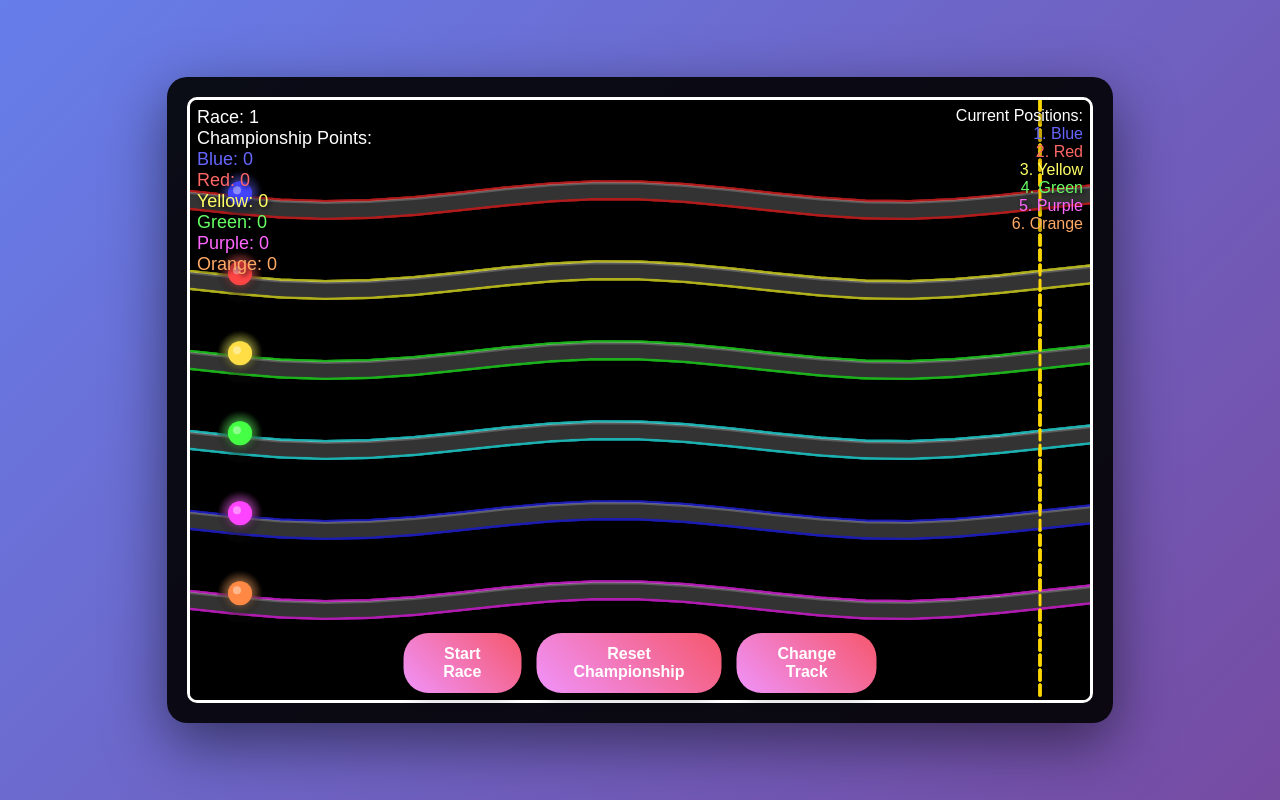
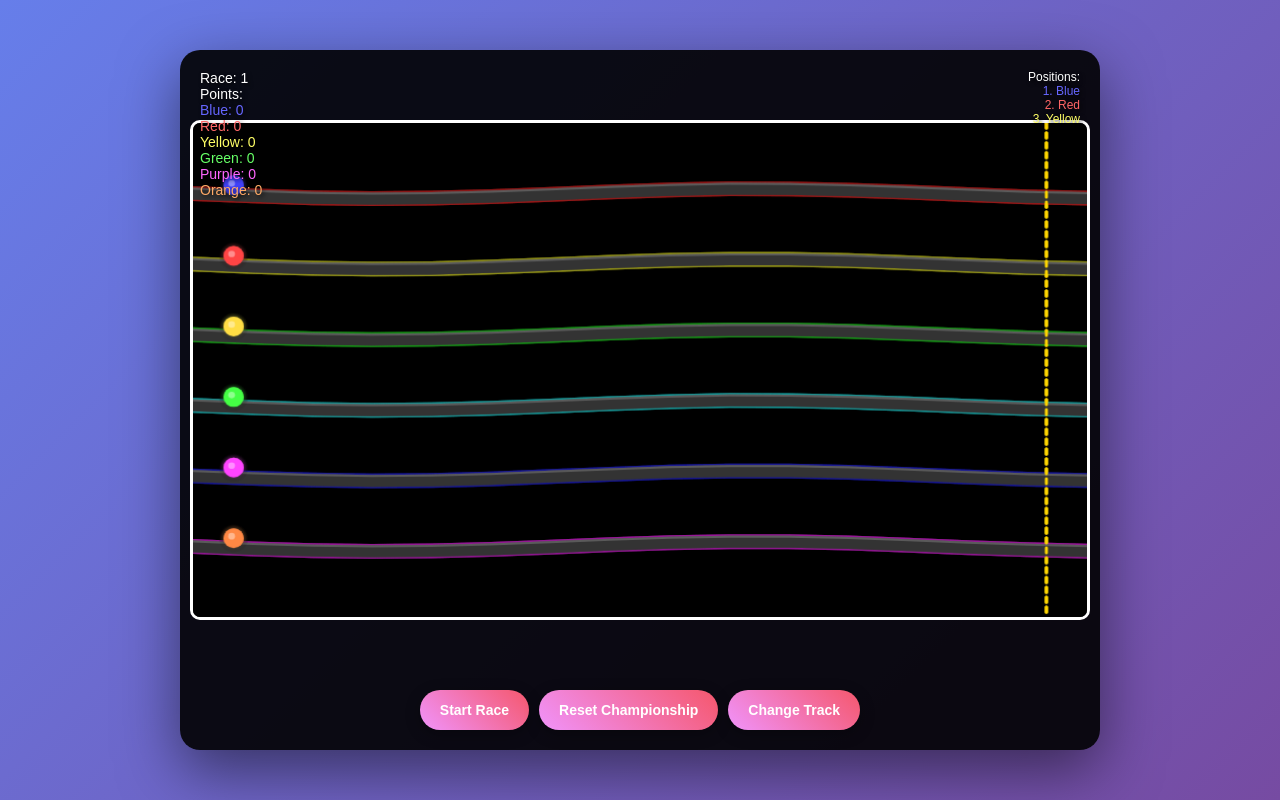
Before and after one commit to dca-doherty/Marble, a plain HTML site: page index.html in a window 1280 px wide. Both pictures are taken after a click on the button "Start Race". Drawn offline with Linux system fonts and the light colour scheme.

Commit message:
Update index.html

```diff
--- a/index.html
+++ b/index.html
@@ -2,13 +2,16 @@
 <html lang="en">
 <head>
     <meta charset="UTF-8">
-    <meta name="viewport" content="width=device-width, initial-scale=1.0">
+    <meta name="viewport" content="width=device-width, initial-scale=1.0, maximum-scale=1.0, user-scalable=no">
     <title>Marble Run Racing Simulator</title>
     <style>
         * {
             margin: 0;
             padding: 0;
             box-sizing: border-box;
+            -webkit-touch-callout: none;
+            -webkit-user-select: none;
+            user-select: none;
         }
 
         body {
@@ -19,70 +22,87 @@
             justify-content: center;
             align-items: center;
             overflow: hidden;
+            touch-action: none;
         }
 
         #gameContainer {
             background: rgba(0, 0, 0, 0.9);
             border-radius: 20px;
-            padding: 20px;
+            padding: 10px;
             box-shadow: 0 20px 60px rgba(0, 0, 0, 0.5);
             position: relative;
+            width: 100%;
+            max-width: 920px;
+            height: 100vh;
+            max-height: 700px;
+            display: flex;
+            flex-direction: column;
+        }
+
+        #canvasWrapper {
+            position: relative;
+            flex: 1;
+            display: flex;
+            justify-content: center;
+            align-items: center;
+            min-height: 400px;
         }
 
         canvas {
             border: 3px solid #fff;
             border-radius: 10px;
             display: block;
+            width: 100%;
+            height: 100%;
+            max-width: 900px;
+            max-height: 500px;
         }
 
         #ui {
             position: absolute;
-            top: 30px;
-            left: 30px;
+            top: 10px;
+            left: 10px;
             color: white;
-            font-size: 18px;
+            font-size: 14px;
             text-shadow: 2px 2px 4px rgba(0, 0, 0, 0.8);
+            z-index: 10;
         }
 
         #controls {
-            position: absolute;
-            bottom: 30px;
-            left: 50%;
-            transform: translateX(-50%);
             display: flex;
-            gap: 15px;
+            gap: 10px;
+            padding: 10px;
+            justify-content: center;
+            flex-wrap: wrap;
         }
 
         button {
             background: linear-gradient(45deg, #f093fb 0%, #f5576c 100%);
             border: none;
             color: white;
-            padding: 12px 25px;
-            font-size: 16px;
+            padding: 12px 20px;
+            font-size: 14px;
             font-weight: bold;
             border-radius: 25px;
             cursor: pointer;
             transition: all 0.3s ease;
             box-shadow: 0 4px 15px rgba(0, 0, 0, 0.3);
-        }
-
-        button:hover {
-            transform: translateY(-2px);
-            box-shadow: 0 6px 20px rgba(0, 0, 0, 0.4);
+            touch-action: manipulation;
         }
 
         button:active {
-            transform: translateY(0);
+            transform: scale(0.95);
         }
 
         #raceInfo {
             position: absolute;
-            top: 30px;
-            right: 30px;
+            top: 10px;
+            right: 10px;
             color: white;
-            font-size: 16px;
+            font-size: 12px;
             text-align: right;
             text-shadow: 2px 2px 4px rgba(0, 0, 0, 0.8);
+            z-index: 10;
         }
 
         .winner-text {
@@ -90,42 +110,64 @@
             top: 50%;
             left: 50%;
             transform: translate(-50%, -50%);
-            font-size: 48px;
+            font-size: 32px;
             font-weight: bold;
             color: #FFD700;
             text-shadow: 3px 3px 6px rgba(0, 0, 0, 0.8);
             animation: pulse 1s ease-in-out infinite;
             display: none;
+            z-index: 20;
+            text-align: center;
+            white-space: nowrap;
         }
 
         @keyframes pulse {
             0%, 100% { transform: translate(-50%, -50%) scale(1); }
             50% { transform: translate(-50%, -50%) scale(1.1); }
         }
+
+        @media (max-width: 600px) {
+            #ui { font-size: 12px; }
+            button { padding: 10px 15px; font-size: 12px; }
+            .winner-text { font-size: 24px; }
+        }
     </style>
 </head>
 <body>
     <div id="gameContainer">
-        <canvas id="gameCanvas" width="900" height="600"></canvas>
+        <div id="canvasWrapper">
+            <canvas id="gameCanvas"></canvas>
             <div id="ui">
                 <div>Race: <span id="raceNumber">1</span></div>
-            <div>Championship Points:</div>
+                <div>Points:</div>
                 <div id="scores"></div>
             </div>
             <div id="raceInfo">
                 <div id="positions"></div>
             </div>
+            <div class="winner-text" id="winnerText"></div>
+        </div>
         <div id="controls">
-            <button onclick="startRace()">Start Race</button>
-            <button onclick="resetGame()">Reset Championship</button>
-            <button onclick="toggleTrackType()">Change Track</button>
+            <button id="startBtn">Start Race</button>
+            <button id="resetBtn">Reset Championship</button>
+            <button id="trackBtn">Change Track</button>
         </div>
-        <div class="winner-text" id="winnerText"></div>
     </div>
 
     <script>
         const canvas = document.getElementById('gameCanvas');
         const ctx = canvas.getContext('2d');
+
+        // Set canvas size
+        function resizeCanvas() {
+            const wrapper = document.getElementById('canvasWrapper');
+            const rect = wrapper.getBoundingClientRect();
+            canvas.width = Math.min(900, rect.width - 20);
+            canvas.height = Math.min(500, rect.height - 20);
+        }
+
+        resizeCanvas();
+        window.addEventListener('resize', resizeCanvas);
 
         // Game state
         let marbles = [];
@@ -134,8 +176,9 @@
         let raceNumber = 1;
         let trackType = 'straight';
         let particles = [];
+        let animationId = null;
 
-        // Marble colors matching the game
+        // Marble colors
         const marbleColors = [
             { name: 'Blue', color: '#4444ff', glow: '#6666ff' },
             { name: 'Red', color: '#ff4444', glow: '#ff6666' },
@@ -151,7 +194,7 @@
                 this.y = y;
                 this.vx = 0;
                 this.vy = 0;
-                this.radius = 12;
+                this.radius = 10;
                 this.lane = lane;
                 this.color = colorData.color;
                 this.glow = colorData.glow;
@@ -166,14 +209,13 @@
                 if (this.finished) return;
 
                 // Physics
-                this.vy += 0.3; // Gravity
-                this.vx *= 0.99; // Friction
-                this.vy *= 0.99;
+                this.vy += 0.25; // Gravity
+                this.vx *= 0.985; // Friction
+                this.vy *= 0.985;
 
                 // Track boundaries and slopes
                 const track = tracks[this.lane];
                 if (track) {
-                    // Follow track path with some randomness
                     const trackY = track.getY(this.x);
                     if (this.y < trackY - this.radius) {
                         this.y += this.vy;
@@ -182,38 +224,38 @@
                         // On track
                         this.y = trackY - this.radius;
                         const slope = track.getSlope(this.x);
-                        this.vx += slope * 0.5 + (Math.random() - 0.5) * 0.2;
+                        this.vx += slope * 0.4 + (Math.random() - 0.5) * 0.15;
                         this.vy = Math.min(this.vy, 2);
                     }
 
-                    // Add some bumps and variations
-                    if (Math.random() < 0.02) {
-                        this.vy -= Math.random() * 2;
-                        this.vx += (Math.random() - 0.5) * 2;
+                    // Add variations
+                    if (Math.random() < 0.015) {
+                        this.vy -= Math.random() * 1.5;
+                        this.vx += (Math.random() - 0.5) * 1.5;
                     }
                 }
 
                 // Update trail
                 this.trail.push({ x: this.x, y: this.y });
-                if (this.trail.length > 15) {
+                if (this.trail.length > 10) {
                     this.trail.shift();
                 }
 
                 // Check finish
-                if (this.x > canvas.width - 50) {
+                if (this.x > canvas.width - 40) {
                     this.finished = true;
-                    this.x = canvas.width - 50;
+                    this.x = canvas.width - 40;
                     this.addFinishParticles();
                 }
             }
 
             addFinishParticles() {
-                for (let i = 0; i < 20; i++) {
+                for (let i = 0; i < 15; i++) {
                     particles.push({
                         x: this.x,
                         y: this.y,
-                        vx: (Math.random() - 0.5) * 8,
-                        vy: (Math.random() - 0.5) * 8,
+                        vx: (Math.random() - 0.5) * 6,
+                        vy: (Math.random() - 0.5) * 6,
                         color: this.glow,
                         life: 1
                     });
@@ -222,6 +264,7 @@
 
             draw() {
                 // Draw trail
+                if (this.trail.length > 1) {
                     ctx.strokeStyle = this.glow;
                     ctx.lineWidth = 2;
                     ctx.globalAlpha = 0.3;
@@ -232,14 +275,15 @@
                     });
                     ctx.stroke();
                     ctx.globalAlpha = 1;
+                }
 
                 // Draw glow
-                const gradient = ctx.createRadialGradient(this.x, this.y, 0, this.x, this.y, this.radius * 2);
+                const gradient = ctx.createRadialGradient(this.x, this.y, 0, this.x, this.y, this.radius * 1.5);
                 gradient.addColorStop(0, this.glow);
                 gradient.addColorStop(1, 'transparent');
                 ctx.fillStyle = gradient;
                 ctx.beginPath();
-                ctx.arc(this.x, this.y, this.radius * 2, 0, Math.PI * 2);
+                ctx.arc(this.x, this.y, this.radius * 1.5, 0, Math.PI * 2);
                 ctx.fill();
 
                 // Draw marble
@@ -251,7 +295,7 @@
                 // Highlight
                 ctx.fillStyle = 'rgba(255, 255, 255, 0.4)';
                 ctx.beginPath();
-                ctx.arc(this.x - 3, this.y - 3, this.radius / 3, 0, Math.PI * 2);
+                ctx.arc(this.x - 2, this.y - 2, this.radius / 3, 0, Math.PI * 2);
                 ctx.fill();
             }
         }
@@ -267,17 +311,20 @@
 
             generatePath() {
                 this.points = [];
-                const segments = 20;
+                const segments = 15;
+                const laneHeight = canvas.height / 7;
+                const startY = laneHeight * (this.lane + 1);
+
                 for (let i = 0; i <= segments; i++) {
                     const x = (canvas.width / segments) * i;
                     let y;
 
                     if (this.type === 'straight') {
-                        y = 100 + this.lane * 80 + Math.sin(i * 0.5) * 10;
+                        y = startY + Math.sin(i * 0.5) * 5;
                     } else if (this.type === 'wavy') {
-                        y = 100 + this.lane * 80 + Math.sin(i * 0.3) * 30;
+                        y = startY + Math.sin(i * 0.3) * 20;
                     } else if (this.type === 'bumpy') {
-                        y = 100 + this.lane * 80 + Math.random() * 20;
+                        y = startY + (Math.random() - 0.5) * 15;
                     }
 
                     this.points.push({ x, y });
@@ -297,16 +344,18 @@
             getSlope(x) {
                 for (let i = 0; i < this.points.length - 1; i++) {
                     if (x >= this.points[i].x && x <= this.points[i + 1].x) {
-                        return (this.points[i + 1].y - this.points[i].y) / (this.points[i + 1].x - this.points[i].x);
+                        return (this.points[i + 1].y - this.points[i].y) / (this.points[i + 1].x - this.points[i].x) * 0.1;
                     }
                 }
                 return 0;
             }
 
             draw() {
+                if (this.points.length < 2) return;
+
                 // Track glow
                 ctx.strokeStyle = this.color;
-                ctx.lineWidth = 20;
+                ctx.lineWidth = 15;
                 ctx.globalAlpha = 0.3;
                 ctx.lineCap = 'round';
                 ctx.beginPath();
@@ -318,7 +367,7 @@
 
                 // Main track
                 ctx.strokeStyle = '#333';
-                ctx.lineWidth = 15;
+                ctx.lineWidth = 12;
                 ctx.globalAlpha = 1;
                 ctx.beginPath();
                 this.points.forEach((point, i) => {
@@ -332,8 +381,8 @@
                 ctx.lineWidth = 2;
                 ctx.beginPath();
                 this.points.forEach((point, i) => {
-                    if (i === 0) ctx.moveTo(point.x, point.y - 7);
-                    else ctx.lineTo(point.x, point.y - 7);
+                    if (i === 0) ctx.moveTo(point.x, point.y - 5);
+                    else ctx.lineTo(point.x, point.y - 5);
                 });
                 ctx.stroke();
             }
@@ -349,8 +398,9 @@
             }
 
             // Create marbles
+            const laneHeight = canvas.height / 7;
             for (let i = 0; i < 6; i++) {
-                const marble = new Marble(50, 100 + i * 80, i, marbleColors[i]);
+                const marble = new Marble(40, laneHeight * (i + 1), i, marbleColors[i]);
                 marbles.push(marble);
             }
 
@@ -361,10 +411,12 @@
             if (racing) return;
 
             racing = true;
-            marbles.forEach(m => {
-                m.x = 50;
-                m.y = 100 + m.lane * 80;
-                m.vx = Math.random() * 2 + 3;
+            const laneHeight = canvas.height / 7;
+
+            marbles.forEach((m, i) => {
+                m.x = 40;
+                m.y = laneHeight * (i + 1);
+                m.vx = Math.random() * 1.5 + 2.5;
                 m.vy = 0;
                 m.finished = false;
                 m.trail = [];
@@ -398,8 +450,10 @@
         function updatePositions() {
             const posDiv = document.getElementById('positions');
             const sorted = [...marbles].sort((a, b) => b.x - a.x);
-            posDiv.innerHTML = '<div>Current Positions:</div>' +
-                sorted.map((m, i) => `<div style="color: ${m.glow}">${i + 1}. ${m.name}</div>`).join('');
+            posDiv.innerHTML = '<div>Positions:</div>' +
+                sorted.slice(0, 3).map((m, i) =>
+                    `<div style="color: ${m.glow}">${i + 1}. ${m.name}</div>`
+                ).join('');
         }
 
         function checkRaceEnd() {
@@ -418,7 +472,7 @@
                 // Show winner
                 const winner = sorted[0];
                 const winnerText = document.getElementById('winnerText');
-                winnerText.textContent = `${winner.name} Wins Race ${raceNumber}!`;
+                winnerText.textContent = `${winner.name} Wins!`;
                 winnerText.style.color = winner.glow;
                 winnerText.style.display = 'block';
 
@@ -436,7 +490,7 @@
             particles = particles.filter(p => {
                 p.x += p.vx;
                 p.y += p.vy;
-                p.vy += 0.3;
+                p.vy += 0.2;
                 p.life -= 0.02;
                 return p.life > 0;
             });
@@ -447,7 +501,7 @@
                 ctx.fillStyle = p.color;
                 ctx.globalAlpha = p.life;
                 ctx.beginPath();
-                ctx.arc(p.x, p.y, 3, 0, Math.PI * 2);
+                ctx.arc(p.x, p.y, 2, 0, Math.PI * 2);
                 ctx.fill();
             });
             ctx.globalAlpha = 1;
@@ -455,7 +509,7 @@
 
         function gameLoop() {
             // Clear canvas
-            ctx.fillStyle = 'rgba(0, 0, 0, 0.1)';
+            ctx.fillStyle = 'rgba(0, 0, 0, 0.2)';
             ctx.fillRect(0, 0, canvas.width, canvas.height);
 
             // Draw tracks
@@ -464,10 +518,10 @@
             // Draw finish line
             ctx.strokeStyle = '#FFD700';
             ctx.lineWidth = 3;
-            ctx.setLineDash([10, 5]);
+            ctx.setLineDash([5, 5]);
             ctx.beginPath();
-            ctx.moveTo(canvas.width - 50, 0);
-            ctx.lineTo(canvas.width - 50, canvas.height);
+            ctx.moveTo(canvas.width - 40, 0);
+            ctx.lineTo(canvas.width - 40, canvas.height);
             ctx.stroke();
             ctx.setLineDash([]);
 
@@ -484,8 +538,13 @@
             updateParticles();
             drawParticles();
 
-            requestAnimationFrame(gameLoop);
+            animationId = requestAnimationFrame(gameLoop);
         }
+
+        // Button event listeners
+        document.getElementById('startBtn').addEventListener('click', startRace);
+        document.getElementById('resetBtn').addEventListener('click', resetGame);
+        document.getElementById('trackBtn').addEventListener('click', toggleTrackType);
 
         // Initialize and start
         initGame();
```
Lines whose indentation alone changed are shown as unchanged.
